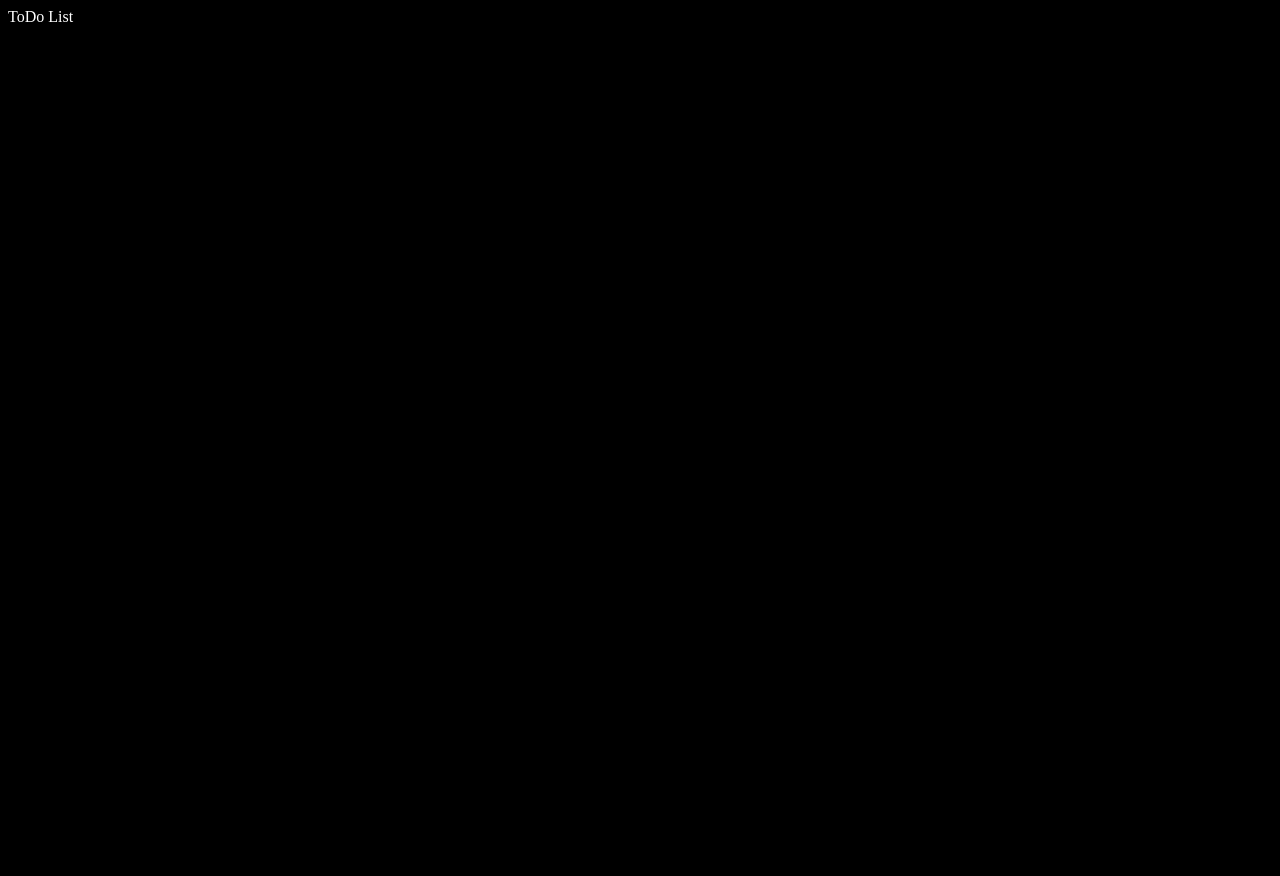
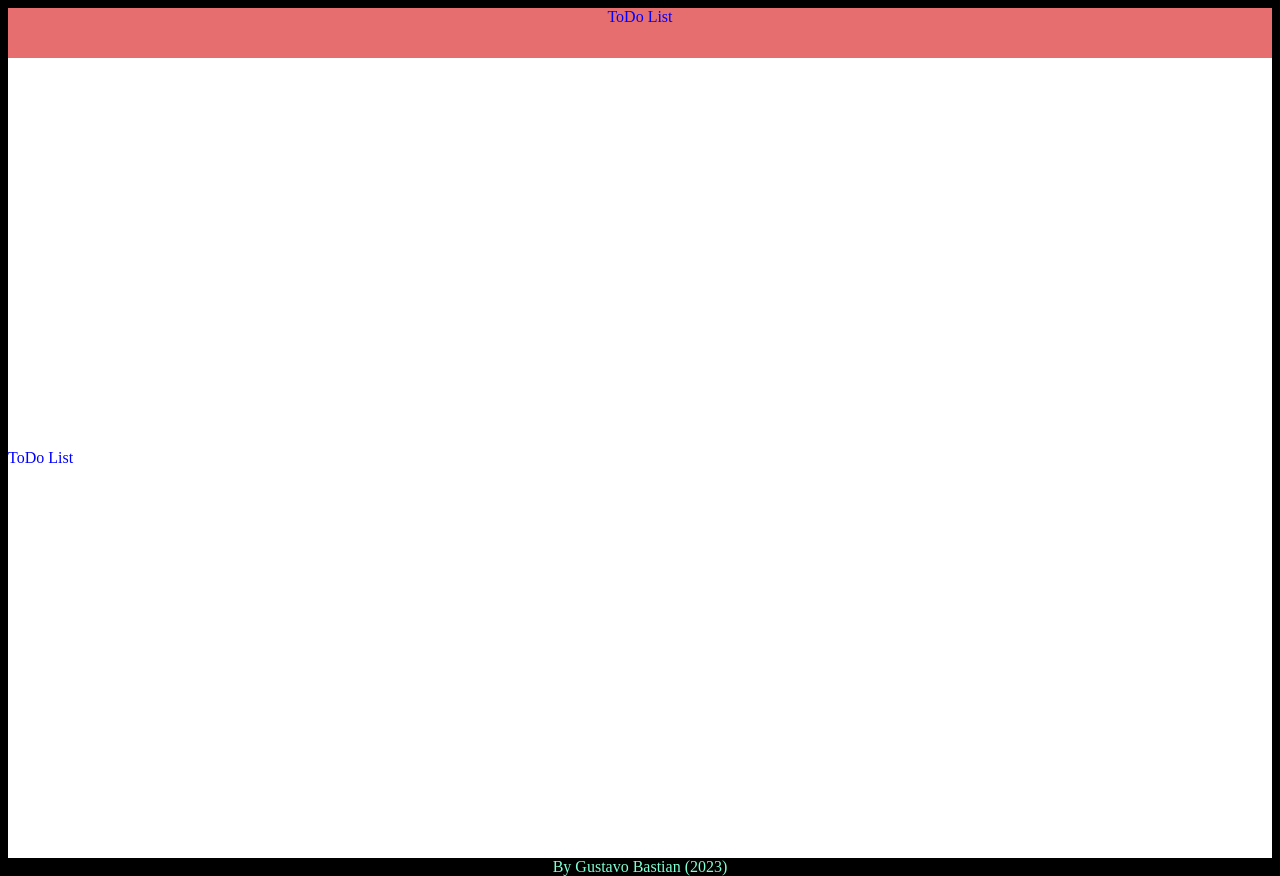
Before and after one commit to gustavobastian/todoList, a website built with webpack: page dist/index.html in a window 1280 px wide. Before the commit the page ends 800 px from the top, so only its background shows below. Built offline with nearby package versions, Linux system fonts and the light colour scheme.

Commit message:
generating page layout

```diff
--- a/src/index.js
+++ b/src/index.js
@@ -7,7 +7,25 @@ function component(){
     let navBar= document.createElement('div');
     let snippetLocal = document.createTextNode("ToDo List");
     navBar.appendChild(snippetLocal);
+    navBar.className="header";
     contentElement.appendChild(navBar);
+    //dinamic content
+
+    let mainContent= document.createElement('div');
+    let snippetLocal2 = document.createTextNode("ToDo List");
+    mainContent.className="dinamicContent";
+    mainContent.appendChild(snippetLocal2);
+    contentElement.appendChild(mainContent);
+
+    //generating footer
+
+    let footerContent=document.createElement('div');
+    footerContent.className="textFooter";
+    let snippetFooter = document.createTextNode("By Gustavo Bastian (2023)");
+    footerContent.appendChild(snippetFooter);
+    contentElement.appendChild(footerContent);
+
+
     return contentElement;
 }
 document.body.appendChild(component());
--- a/src/style.css
+++ b/src/style.css
@@ -2,5 +2,33 @@
     font-weight: 35px;
     background: black;
     color: white;
-
 }
+body{
+    display: flex;
+    flex-direction: column;
+    height: 100vh;
+}
+.header{
+    display: flex;
+    flex-direction: row;
+    justify-content: space-around;
+    height: 50px;
+    background: rgb(231, 110, 110);
+    color: blue;
+}
+.dinamicContent{
+    display: flex;
+    flex-direction: column;
+    justify-content: space-around;
+    height: 800px;
+    background: white;
+    color: blue;
+}
+.textFooter{
+    display: flex;
+    flex-direction: row;
+    justify-content: space-around;
+    text-align: center;
+    margin-top: auto;
+    color: aquamarine;
+}
```
Also changed, not shown: dist/index.bundle.js.
